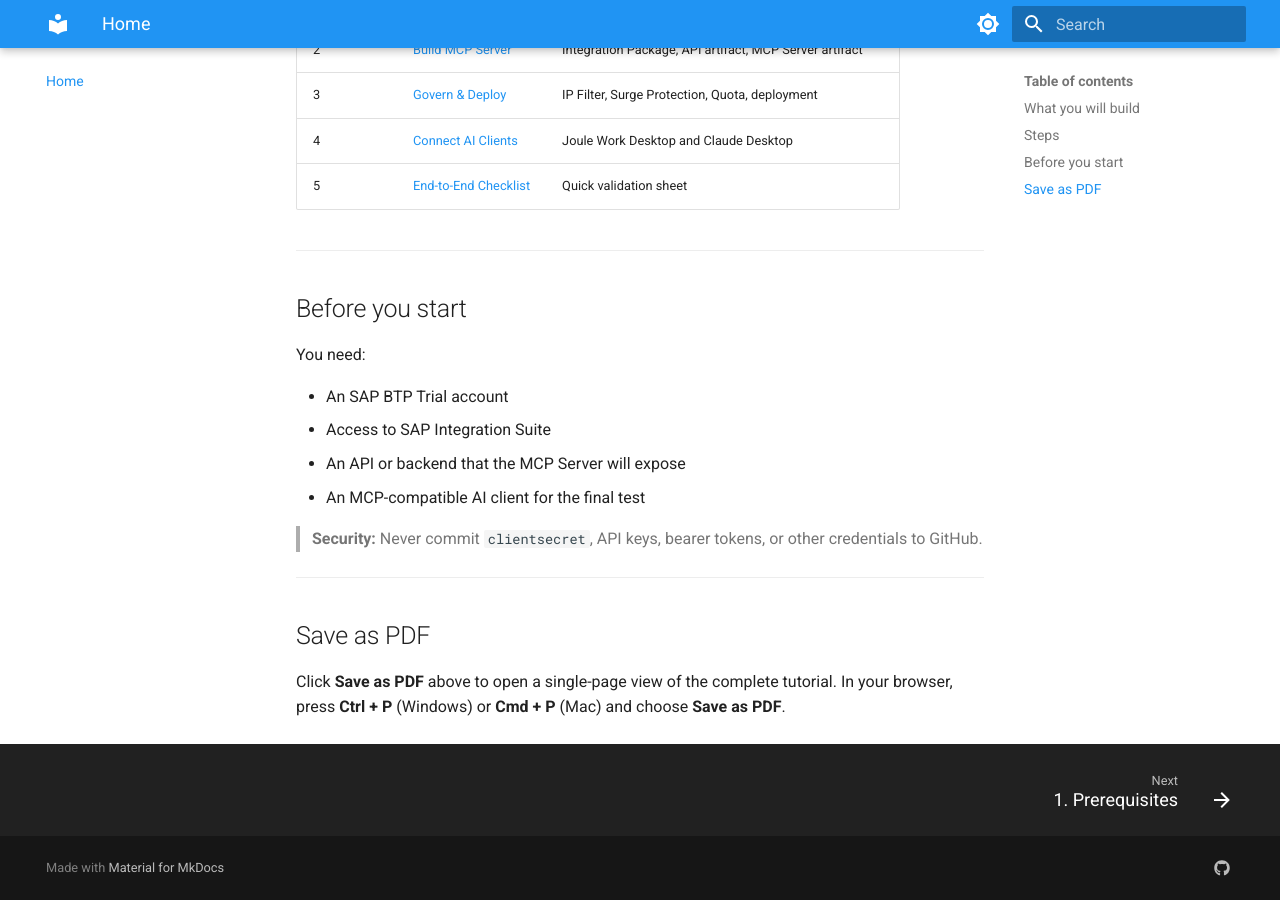
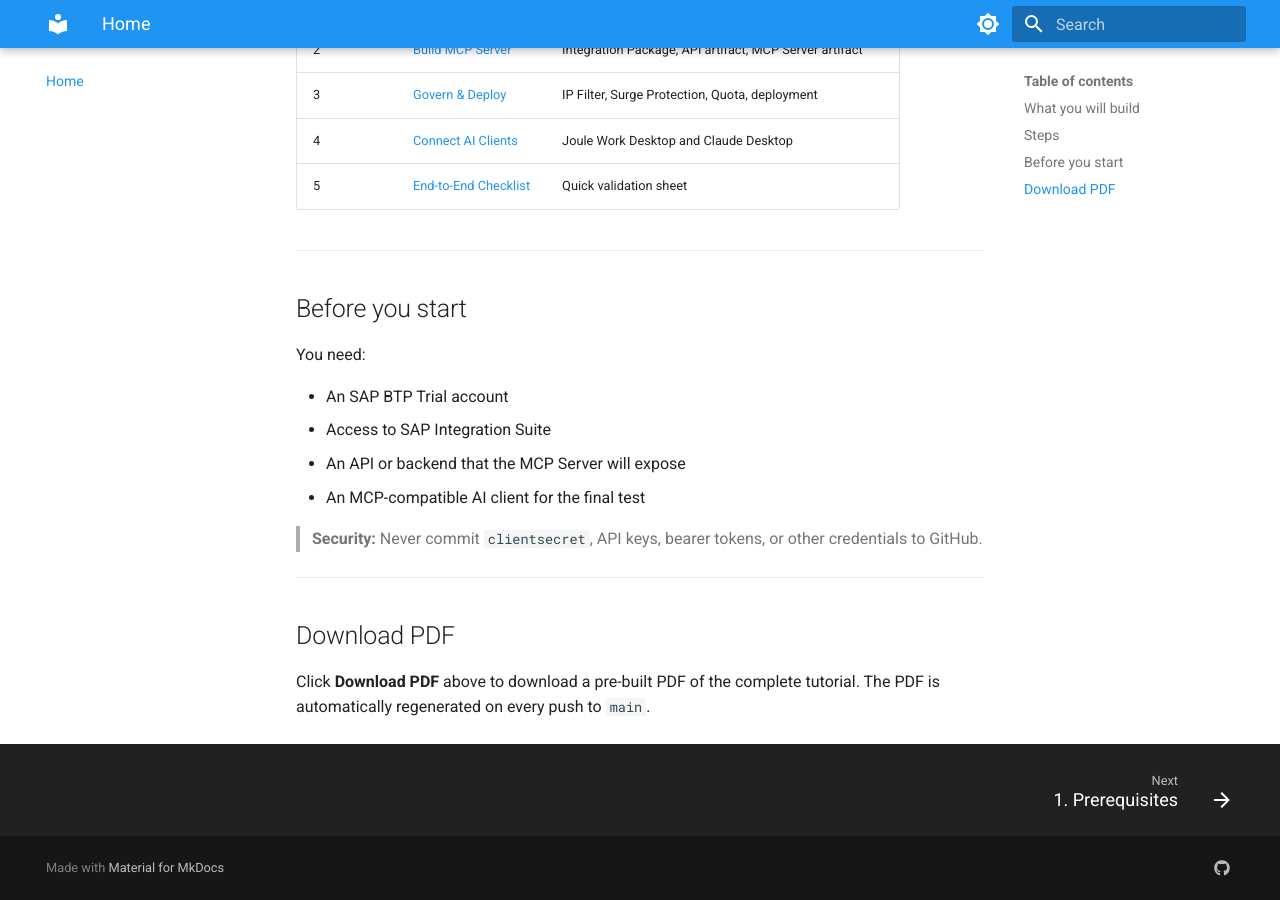
Before and after one commit to simith/ubiquitous-octo-barnacle, an MkDocs documentation site: the page built from docs/README.md, in a window 1280 px wide and 900 px high, scrolled down 1191 px. Built offline with MkDocs 1.6.1 and Material for MkDocs 9.7.7, drawn with Linux system fonts in a browser that asks for light colours; some of the changed text lies outside the part shown.

Commit message:
Generate PDF via Playwright on every push and link from home page

```diff
--- a/docs/README.md
+++ b/docs/README.md
@@ -4,7 +4,7 @@
 
 This tutorial walks you through building and connecting an **MCP Server using SAP Integration Suite** in an **SAP BTP Trial** environment — from a fresh account to a deployed MCP endpoint consumable by AI clients such as **Joule Work Desktop** and **Claude Desktop**.
 
-[Save as PDF](print_page/){ .md-button .md-button--primary }
+[Download PDF](tutorial.pdf){ .md-button .md-button--primary }
 
 ---
 
@@ -62,7 +62,7 @@
 
 ---
 
-## Save as PDF
+## Download PDF
 
-Click **Save as PDF** above to open a single-page view of the complete tutorial.
-In your browser, press **Ctrl + P** (Windows) or **Cmd + P** (Mac) and choose **Save as PDF**.
+Click **Download PDF** above to download a pre-built PDF of the complete tutorial.
+The PDF is automatically regenerated on every push to `main`.
```
Also changed, not shown: 1 other file.
